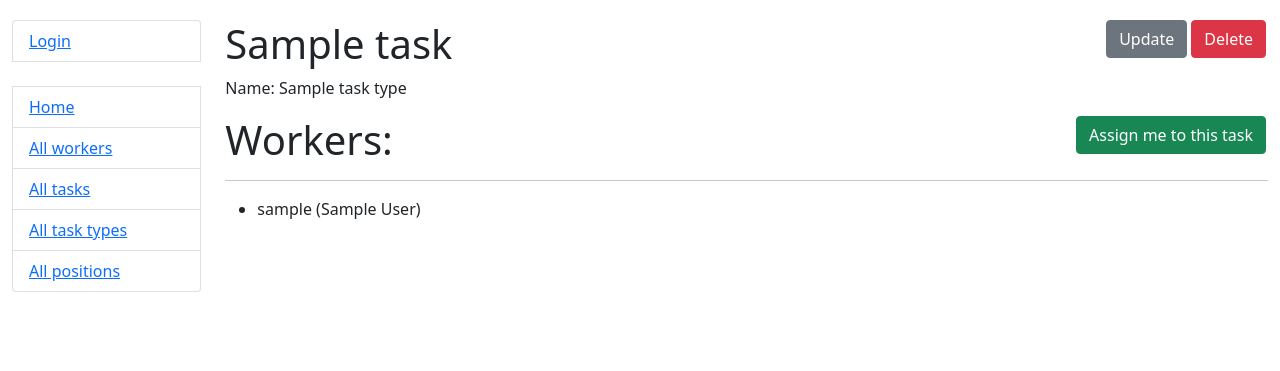
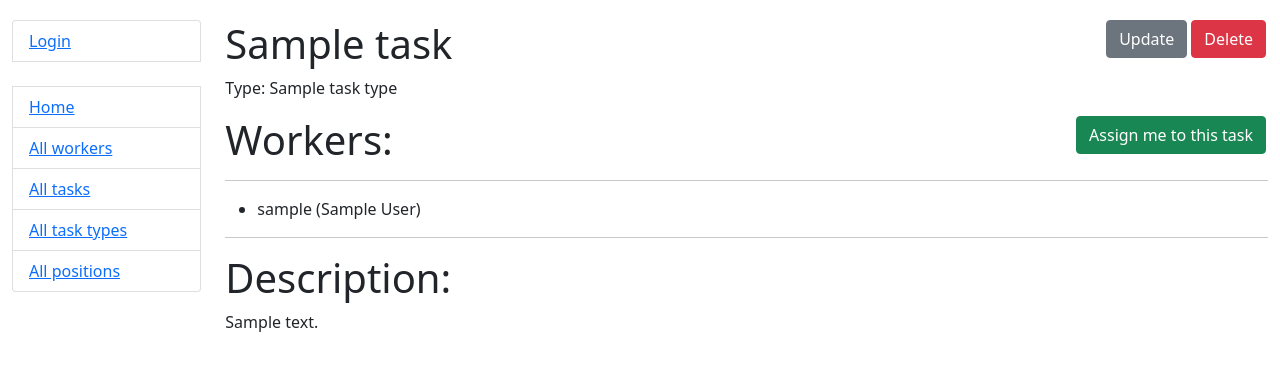
Before and after one commit to NataliiaPodoroha/it-company-task-manager, a Django app: template templates/task_manager/task_detail.html in a window 1280 px wide. Shown: the top 371 px of the page. Run offline with Django 3.2, Linux system fonts and the light colour scheme; the template is opened without the code that fills it: most values are stand-ins (such as "Sample title", 1, 10 or a date in 2020).

Commit message:
Update task_detail template

```diff
--- a/templates/task_manager/task_detail.html
+++ b/templates/task_manager/task_detail.html
@@ -11,7 +11,7 @@
       Update
     </a>
   </h1>
-  <p>Name: {{ task.task_type.name }}</p>
+  <p>Type: {{ task.task_type.name }}</p>
   <h1>
     Workers:
 
@@ -32,4 +32,7 @@
       <li>{{ worker.username }} ({{ worker.first_name }} {{ worker.last_name }})</li>
     {% endfor %}
   </ul>
+  <hr>
+  <h1>Description:</h1>
+    {{ task.description }}
 {% endblock %}
```
